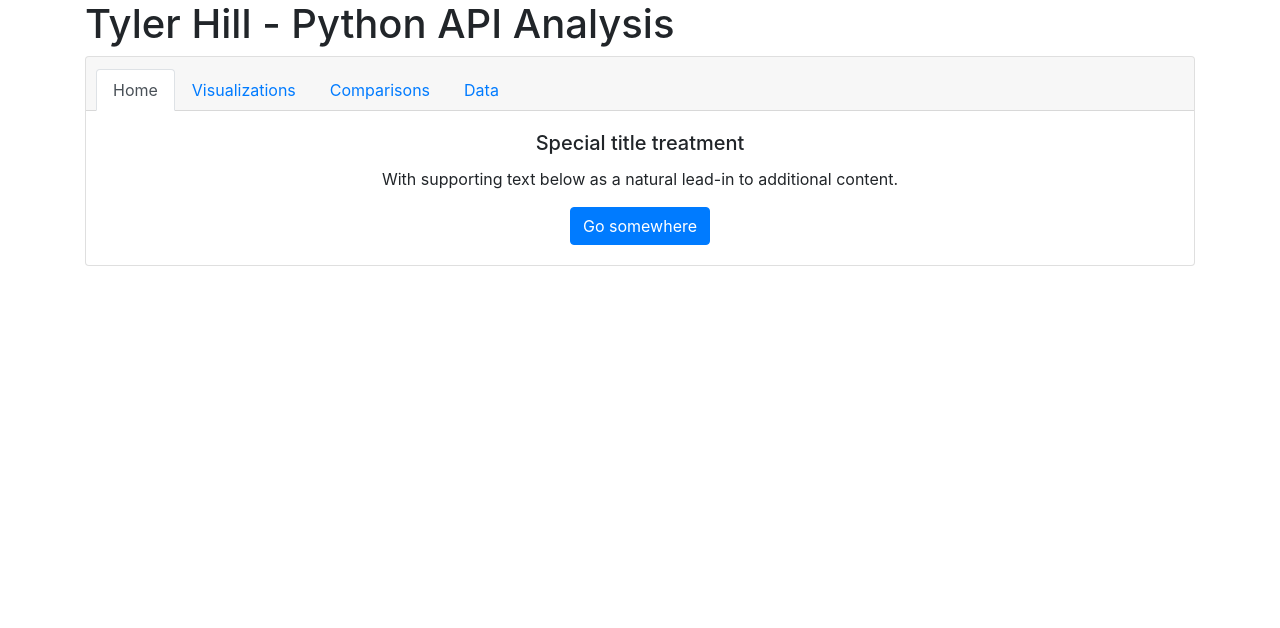
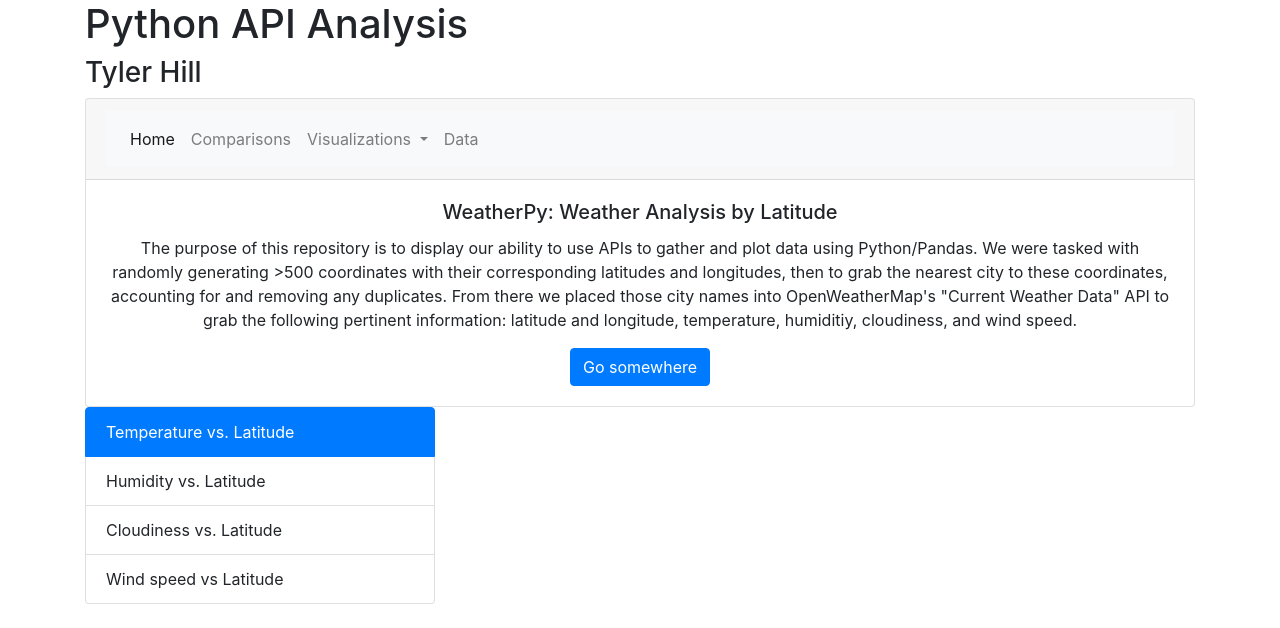
Before and after one commit to tylerhill122/Web-Design-Challenge, a plain HTML site: page index.html in a window 1280 px wide. Drawn offline with nearby package versions, Linux system fonts and the light colour scheme.

Commit message:
updated graph images

```diff
--- a/index.html
+++ b/index.html
@@ -12,32 +12,62 @@
 <div class="container">
 <div class="row">
     <div class="col-md-12">
-        <h1>Tyler Hill - Python API Analysis</h1>
+        <h1>Python API Analysis</h1>
+        <h3>Tyler Hill</h3>
     </div>
     <div class="col-md-12">
         <div class="card text-center">
             <div class="card-header">
-                <ul class="nav nav-tabs card-header-tabs">
-                <li class="nav-item">
-                    <a class="nav-link active" href="#">Home</a>
-                    </li>
-                    <li class="nav-item">
-                    <a class="nav-link" href="#">Visualizations</a>
+                <nav class="navbar navbar-expand-lg navbar-light bg-light">
+                    <button class="navbar-toggler" type="button" data-toggle="collapse" data-target="#navbarNavDropdown" aria-controls="navbarNavDropdown" aria-expanded="false" aria-label="Toggle navigation">
+                      <span class="navbar-toggler-icon"></span>
+                    </button>
+                    <div class="collapse navbar-collapse" id="navbarNavDropdown">
+                      <ul class="navbar-nav">
+                        <li class="nav-item active">
+                          <a class="nav-link" href="#">Home <span class="sr-only">(current)</span></a>
                         </li>
                         <li class="nav-item">
                           <a class="nav-link" href="#">Comparisons</a>
+                        </li>
+                        <li class="nav-item dropdown">
+                          <a class="nav-link dropdown-toggle" href="#" id="navbarDropdownMenuLink" data-toggle="dropdown" aria-haspopup="true" aria-expanded="false">
+                            Visualizations
+                          </a>
+                          <div class="dropdown-menu" aria-labelledby="navbarDropdownMenuLink">
+                            <a class="dropdown-item" href="#">Temperature vs. Latitude</a>
+                            <a class="dropdown-item" href="#">Humidity vs. Latitude</a>
+                            <a class="dropdown-item" href="#">Cloudiness vs. Latitude</a>
+                            <a class="dropdown-item" href="#">Wind speed vs. Latitude</a>
+                          </div>
                         </li>
                         <li class="nav-item">
                             <a class="nav-link" href="#">Data</a>
                           </li>
                       </ul>
                     </div>
+                  </nav>
+            </div>
             <div class="card-body">
-                <h5 class="card-title">Special title treatment</h5>
-                <p class="card-text">With supporting text below as a natural lead-in to additional content.</p>
+                <h5 class="card-title">WeatherPy: Weather Analysis by Latitude</h5>
+                <p class="card-text">
+                    The purpose of this repository is to display our ability to use APIs to gather and plot data using Python/Pandas.
+                    We were tasked with randomly generating >500 coordinates with their corresponding latitudes and longitudes, then to grab the
+                    nearest city to these coordinates, accounting for and removing any duplicates. From there we placed those city names into
+                    OpenWeatherMap's "Current Weather Data" API to grab the following pertinent information:
+                    latitude and longitude, temperature, humiditiy, cloudiness, and wind speed.
+                </p>
                 <a href="#" class="btn btn-primary">Go somewhere</a>
             </div>
         </div>
+    </div>
+    <div class="col-md-4">
+        <ul class="list-group">
+            <li class="list-group-item active">Temperature vs. Latitude</li>
+            <li class="list-group-item">Humidity vs. Latitude</li>
+            <li class="list-group-item">Cloudiness vs. Latitude</li>
+            <li class="list-group-item">Wind speed vs Latitude</li>
+        </ul>
     </div>
 </div>
 </div>
@@ -48,5 +78,4 @@
 <script src="https://stackpath.bootstrapcdn.com/bootstrap/4.3.1/js/bootstrap.min.js" integrity="sha384-JjSmVgyd0p3pXB1rRibZUAYoIIy6OrQ6VrjIEaFf/nJGzIxFDsf4x0xIM+B07jRM" crossorigin="anonymous"></script>
 
 </body>
-
 </html>
```
Also changed, not shown: visualizations/temperature.html (added, +83 -0 lines), assets/css/style.css (added), assets/images/Fig1.png (deleted), assets/images/Fig2.png (deleted), assets/images/Fig3.png (deleted), assets/images/Fig4.png (deleted), assets/images/cloudiness_vs_lat.png (added), assets/images/humidity_vs_lat.png (added), assets/images/temperature_vs_lat.png (added), assets/images/windspeed_vs_lat.png (added). Lines whose indentation alone changed are shown as unchanged.
